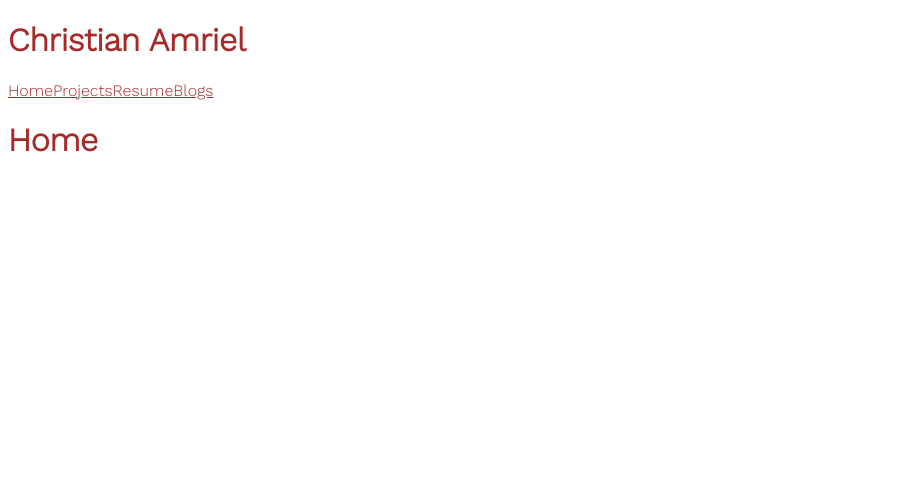
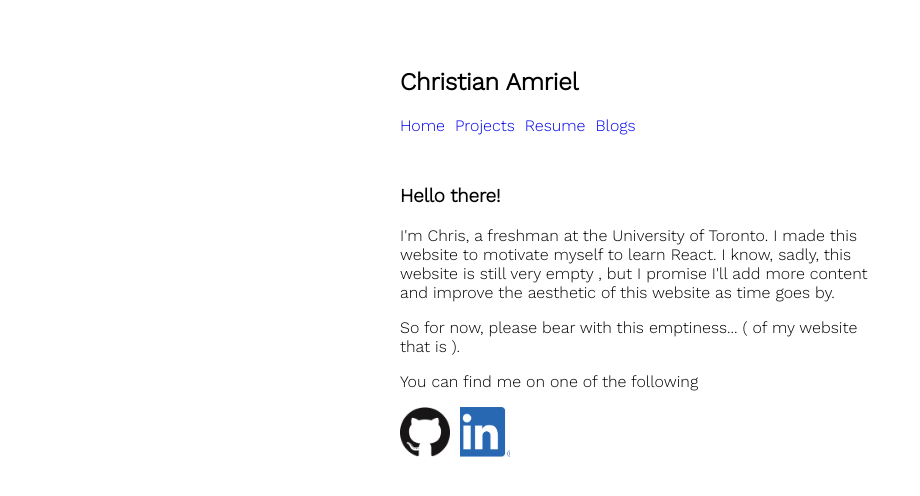
Before and after one commit to chrisamrl/personal_website, a Gatsby site: page / in a window 1280 px wide. Shown: the whole page, without its empty margins (0-920 px from the left). Built offline with nearby package versions, Linux system fonts and the light colour scheme; Gatsby itself is replaced by a stand-in of ours.

Commit message:
Second Commit

```diff
--- a/gatsby-config.js
+++ b/gatsby-config.js
@@ -6,5 +6,20 @@
 
 module.exports = {
   /* Your site config here */
-  plugins: [],
+  siteMetadata: {
+    title: `Chris Amriel`,
+    description: 'Portfolio'
+  },
+  plugins: [
+    'gatsby-plugin-image',
+    'gatsby-plugin-sharp',
+    'gatsby-transformer-sharp',
+    {
+      resolve: `gatsby-source-filesystem`,
+      options: {
+        name: `images`,
+        path: `${__dirname}/src/pages/images/`,
+      },
+    },
+  ],
 }
--- a/package.json
+++ b/package.json
@@ -15,6 +15,11 @@
   },
   "dependencies": {
     "gatsby": "^4.0.0",
+    "gatsby-image": "^3.11.0",
+    "gatsby-plugin-image": "^2.0.0",
+    "gatsby-plugin-sharp": "^4.0.0",
+    "gatsby-source-filesystem": "^4.0.0",
+    "gatsby-transformer-sharp": "^4.0.0",
     "react": "^17.0.1",
     "react-dom": "^17.0.1"
   },
--- a/src/pages/components/Navbar.js
+++ b/src/pages/components/Navbar.js
@@ -1,17 +1,16 @@
 import { Link } from 'gatsby'
 import React from 'react'
-import '../styles/navbar.module.css'
 
 export default function Navbar() {
     return (
-        <div>
+        <nav>
             <h1>Christian Amriel</h1>
-            <div className="navigation">
+            <div className="navbar">
                 <Link to="/">Home</Link>
                 <Link to="/projects">Projects</Link>
                 <Link to="/resume">Resume</Link>
                 <Link to="/blogs">Blogs</Link>
             </div>
-        </div>
+        </nav>
     )
 }
--- a/src/pages/index.js
+++ b/src/pages/index.js
@@ -1,12 +1,51 @@
 import React from "react"
 import Navbar from "./components/Navbar"
 import './styles/global.css'
+import { graphql, Link } from "gatsby"
+import { getImage, GatsbyImage } from "gatsby-plugin-image"
 
-export default function Home() {
+export default function Home({data}) {
   return (
-    <div>
+    <div className="content">
       <Navbar/>
-      <h1>Home</h1>
+        <div className="about">
+          <h3>Hello there!</h3>
+          <p>I'm Chris, a freshman at the University of Toronto.
+          I made this website to motivate myself to learn React.
+          I know, sadly, this website is still very empty , but I promise
+          I'll add more content and improve the aesthetic of this website as time goes by.
+          </p>
+      <p>
+        So for now, please bear with this emptiness... ( of my website that is ).
+      </p>
+
+      <p>You can find me on one of the following</p>
+      <div className="images">
+      <div className="icon">
+      <Link target="_blank" rel="noreferrer noopener" to="https://github.com/chrisamrl">
+        <GatsbyImage image={getImage(data.front)} alt="github" />
+      </Link>
+      </div>
+      <Link target="_blank" rel="noreferrer noopener" to="https://www.linkedin.com/in/christian-amriel/">
+        <GatsbyImage image={getImage(data.front2)} alt="github" />
+      </Link>
+      </div>
+      </div>
     </div>
   )
 }
+
+export const query = graphql`
+query MyQuery {
+  front:  file(relativePath: {eq: "github.png"}) {
+    childImageSharp {
+      gatsbyImageData(layout: CONSTRAINED, width: 50, height: 50)
+    }
+  }
+  front2: file(relativePath: {eq: "linkedin.png"}) {
+    childImageSharp {
+      gatsbyImageData(layout: CONSTRAINED, width: 50, height: 50)
+    }
+  }
+}
+`
--- a/src/pages/styles/global.css
+++ b/src/pages/styles/global.css
@@ -3,3 +3,30 @@
 * {
     font-family: 'Work Sans', sans-serif;
 }
+
+nav {
+  }
+
+div .content {
+    padding-top: 40px;
+    max-width: 480px;
+    margin: 0 auto;
+}
+
+div .navbar a {
+    padding-right: 10px;
+    text-decoration: none;
+}
+
+div .about {
+    margin-top: 50px;
+}
+
+div .images {
+    display: flex
+}
+
+div .icon {
+    padding: 0 0 0 0;
+    margin: 0 10px 0 0;
+}
--- a/src/pages/styles/navbar.module.css
+++ /dev/null
@@ -1,3 +0,0 @@
-* {
-    color: brown;
-}
```
Also changed, not shown: src/pages/404.js (added, +9 -0 lines), src/pages/blogs.js (+6 -3 lines), src/pages/projects.js (+17 -8 lines), src/pages/resume.js (+18 -8 lines), src/pages/images/github.png (added), src/pages/images/linkedin.png (added), static/favicon.ico, 1 other file.
